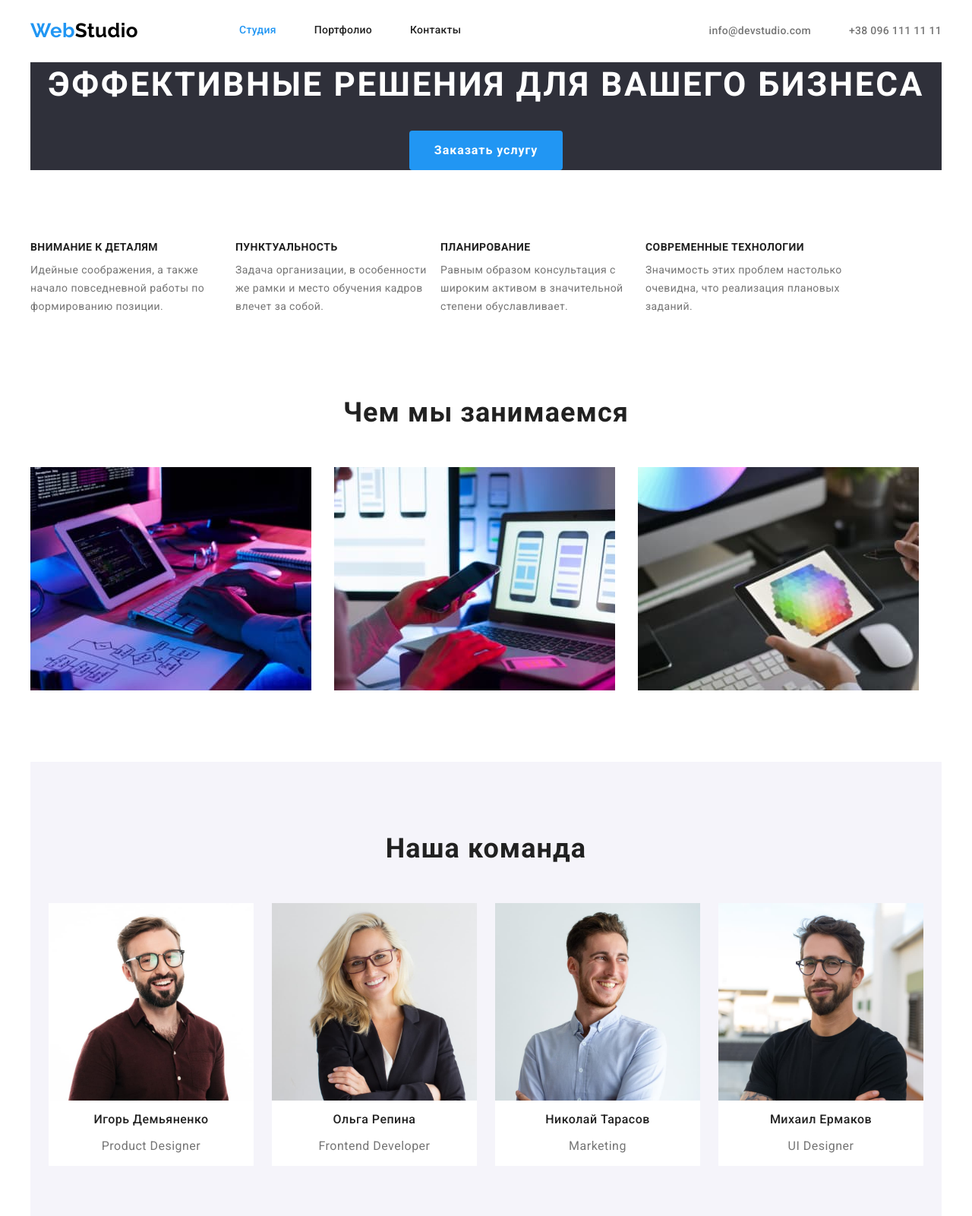
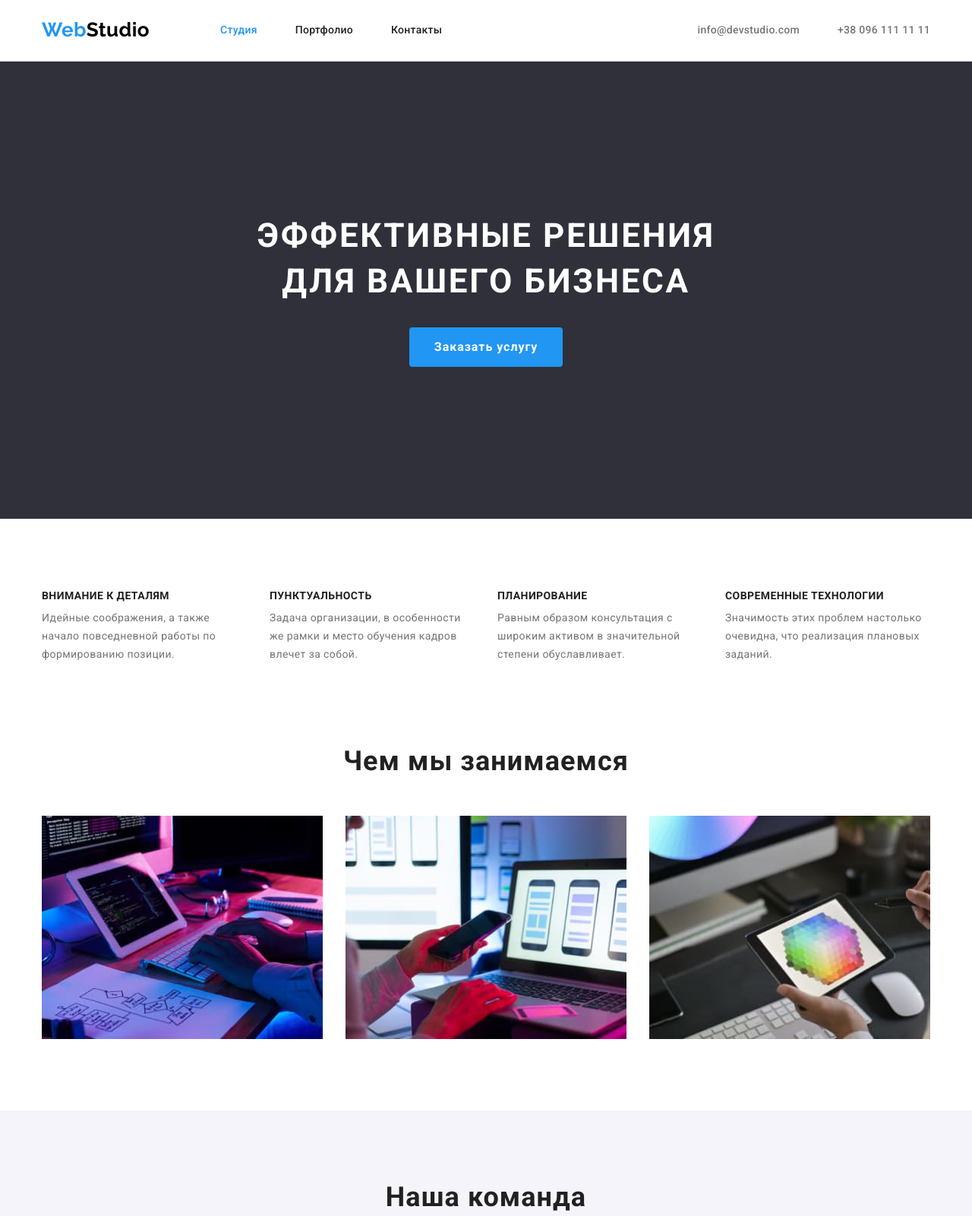
Before and after one commit to healer5/goit-markup-hw-03, a plain HTML site: page index.html in a window 1280 px wide. Shown: the top 1601 px of the page at 76% size. Drawn offline with nearby package versions, Linux system fonts and the light colour scheme.

Commit message:
change files

```diff
--- a/css/styles.css
+++ b/css/styles.css
@@ -27,30 +27,58 @@ img{
 
 ul{
     list-style: none;
+    margin: 0;
+    padding: 0;
 }
 
-header{
-    border-bottom-width:1px;
-    border-bottom-style: solid;
-    border-bottom-color: #ECECEC;
+.visually-hidden {
+    position: absolute;
+    width: 1px;
+    height: 1px;
+    margin: -1px;
+    border: 0;
+    padding: 0;
+    white-space: nowrap;
+    clip-path: inset(100%);
+    clip: rect(0 0 0 0);
+    overflow: hidden;
 }
-/* Утилита */
-.list{
-    padding:0;
-    margin:0;
-}
+
+/* Основной контейнер */
 .container{
-    width: 1230px;
+    width: 1200px;
     padding-left: 15px;
     padding-right: 15px;
     margin-left: auto;
     margin-right: auto;
+}
 
+/* Section */
+.section-title{
+    margin-top:0;
+    margin-bottom:50px;
+    color: var(--primary-text-color);
+
+    font-weight: 700;
+    font-size: 36px;
+    line-height: 1.16;
+    text-align: center;
+    letter-spacing: 0.03em;
+}
+/* Header */
+header{
+    border-bottom:1px solid #ECECEC;
+        align-items: center;
+        margin-top: 0;
+    }
+.main-menu{
+    display: flex;
 }
 /* Logo */
 .logo{
+    display: block;
     margin-right: 93px;
-    padding: 25px 0;
+    padding: 24px 0 25px 0;
     color: var(--accent-color);
     font-family: Raleway, normal;
     font-size: 26px;
@@ -75,15 +103,16 @@ nav{
 
 .site-nav{
     display: flex;
+    margin:0;
 }
 
-.site-nav .item:not(:last-child){
-    margin-right: 50px;
+.site-nav .item + .item {
+	margin-left: 50px;
 }
 
 .site-nav .list{
     display: block;
-
+    padding:32px 0;
     color: var(--primary-text-color);
     font-weight: 500;
     font-size: 14px;
@@ -100,8 +129,8 @@ nav{
     margin-left: auto;
 }
 
-.contact-nav .item + .item{
-    margin-left: 50px;
+.contact-nav .item:not(:last-child){
+    margin-right: 50px;
 }
 .site-nav .list.current,
 .contact-nav .list.current{
@@ -114,6 +143,9 @@ nav{
 }
 
 .contact-nav .list{
+    /* display: block; */
+    display: flex;
+    padding: 32px 0;
     color: var(--secondary-text-color);
     font-weight: 500;
     font-size: 14px;
@@ -123,12 +155,17 @@ nav{
 
 /* Hero */
 .hero{
+        padding: 200px 0;
+        text-align: center;
+
     background-color: var(--secondary-bg-color);
+    letter-spacing: 0.06em;
 }
 
 .hero-title {
     padding:0;
-    margin:0;
+    margin: 0 auto 30px auto;
+    width: 696px;
     color: var(--primary-bg-color);
     font-weight: 900;
     font-size: 44px;
@@ -168,45 +205,22 @@ nav{
     background-color:#188CE8;
 }
 
-/* Section */
-.section-title{
-    margin-top:0;
-    margin-bottom:50px;
-    color: var(--primary-text-color);
-
-    font-weight: 700;
-    font-size: 36px;
-    line-height: 1.16;
-    text-align: center;
-    letter-spacing: 0.03em;
-}
-
 /* Feature */
-.visually-hidden {
-    position: absolute;
-    width: 1px;
-    height: 1px;
-    margin: -1px;
-    border: 0;
-    padding: 0;
-    white-space: nowrap;
-    clip-path: inset(100%);
-    clip: rect(0 0 0 0);
-    overflow: hidden;
-  }
-
 .feature{
-    padding:94px 0;
+    padding: 94px 0;
 }
 .feature-list{
     display: flex;
-    flex-wrap: wrap;
     margin: 0;
     padding:0;
 }
 
 .feature-list .item{
     width: 270px;
+
+}
+.feature-list .item+ .item {
+margin-left: 30px;
 }
 
 .feature-list .title{
@@ -231,9 +245,10 @@ nav{
 }
 
 /* Чем занимашся */
+.profession{
+    padding-bottom: 94px;;
+}
 .profession ul{
-    margin: 0;
-    padding:0 0 94px 0;
     display:flex;
     flex-wrap: wrap;
 }
@@ -243,27 +258,40 @@ nav{
 }
 /* Our team */
 .team{
-    padding:94px 0;
-    background: #F5F4FA;
+    padding: 94px 0;
+    background-color: #F5F4FA;
 }
+        .team .container {
+            flex-direction: column;
+        }
 
 .team ul{
     display:flex;
-    flex-wrap: wrap;
-    margin: 0;
-    padding: 0;
-    justify-content: space-evenly;
+    /* flex-wrap: wrap;
+    justify-content: space-evenly; */
 }
 
 .team-card{
     background: var(--primary-bg-color);
     width: 270px;
+        overflow: hidden;
+
 }
-/* .team-list .team-card:not(:last-child){
+.team-list .team-card:not(:last-child){
     margin-right: 30px;
-} */
+}
+
+.team-container{
+    padding: 30px 0;
+}
+.team-card{
+    box-shadow: 0px 1px 3px rgba(0, 0, 0, 0.12), 0px 1px 1px rgba(0, 0, 0, 0.14), 0px 2px 1px rgba(0, 0, 0, 0.2);
+    border-radius: 0px 0px 4px 4px;
+}
 
 .team-card h3{
+    padding: 0;
+    margin: 0  0 10px 0;
     font-weight: 500;
     font-size: 16px;
     line-height: 1.18;
@@ -273,6 +301,8 @@ nav{
 }
 
 .team-card p{
+    margin: 0;
+    padding: 0;
     font-size: 16px;
     line-height: 1.18;
     text-align: center;
@@ -307,10 +337,6 @@ footer{
     line-height: 1.19;
     font-weight: 700;
 }
-footer ul{
-    margin: 0;
-    padding: 0;
-}
 footer .list{
     color:rgba(255, 255, 255, 0.6);
     font-size: 14px;
@@ -329,14 +355,12 @@ address {
 /* Portfolio */
 /* Filtres */
 .filtres{
-    margin-top:94px;
-    margin-bottom: 50px;
+    padding-top: 94px
 }
 .filtres ul{
     display: flex;
-    margin: 0;
-    padding:0;
     justify-content: center;
+    margin: 0 auto 50px;
 }
 
 .filtres .item:not(:last-child){
@@ -344,6 +368,8 @@ address {
 }
 
 .filtres button{
+    padding: 6px 22px;
+    border-radius: 4px;
     font-weight: 500;
     font-size: 16px;
     line-height: 1.62;
@@ -351,6 +377,8 @@ address {
     letter-spacing: 0.03em;
     color: var(--primary-text-color);
     font-family: inherit;
+    border-style: none;
+    cursor: pointer;
 }
 
 .filtres button:hover,
@@ -360,6 +388,9 @@ address {
 }
 
 /* Portfolio card */
+.portfolio-block{
+    padding-bottom: 94px;
+}
 .portfolio-list{
     display: flex;
     flex-wrap: wrap;
@@ -368,6 +399,7 @@ address {
     background: var(--primary-bg-color);
     margin-right: 30px;
     margin-bottom: 30px;
+    outline: 1px solid #EEEEEE;
 }
 
 .portfolio-card:nth-child(3n){
@@ -377,8 +409,13 @@ address {
 .portfolio-card:nth-last-child(-n+3){
     margin-bottom: 0;
 }
+.portfolio-description{
+    padding: 20px 24px;
+}
 
 .portfolio-card h2{
+    margin: 0;
+    padding: 0;
     font-weight: 700;
     font-size: 16px;
     line-height: 2;
@@ -387,6 +424,7 @@ address {
 }
 
 .portfolio-card p{
+    margin: 4px 0 0 0;
     font-size: 16px;
     line-height: 1.87;
     letter-spacing: 0.03em;
--- a/index.html
+++ b/index.html
@@ -11,9 +11,9 @@
 </head>
 <body>
 
-    <div class="container">
     <!-- Шапка сайта -->
     <header class="main-nav">
+        <div class="container main-menu">
             <nav>
                 <a href="./index.html" class="logo">Web<span class="half-logo">Studio</span></a>
 
@@ -28,6 +28,7 @@
                 <li class="item"><a href="mailto:info@devstudio.com" class="list">info@devstudio.com</a></li>
                 <li class="item"><a href="tel:380961111111" class="list">+38 096 111 11 11</a></li>
             </ul>
+        </div>
     </header>
 
 
@@ -35,12 +36,15 @@
 
         <!-- Эффективные решения для вашего бизнеса -->
         <section class="hero">
+            <div class="container">
                 <h1 class="hero-title">Эффективные решения для вашего бизнеса</h1>
                 <button type="button" class="button hero-button">Заказать услугу</button>
+            </div>
         </section>
 
         <!-- Особенности -->
         <section class="section feature">
+            <div class="container">
                 <h2 class="section-title visually-hidden">Особенности</h2>
                 <ul class="feature-list">
                     <li class="item">
@@ -60,42 +64,53 @@
                         <p class="paragraph">Значимость этих проблем настолько очевидна, что реализация плановых заданий.</p>
                     </li>
                 </ul>
+            </div>
         </section>
 
         <!-- Чем мы занимаемся -->
         <section class="section profession">
+            <div class="container">
                 <h2 class="section-title">Чем мы занимаемся</h2>
                 <ul class="profession-list">
                     <li class="item"><img src="./images/what_are_we_doing_1.jpg" alt="Создания алгоритмов решения проблем" width="370"></li>
                     <li class="item"><img src="./images/what_are_we_doing_2.jpg" alt="Создания адаптивных сайтов" width="370"></li>
                     <li class="item"><img src="./images/what_are_we_doing_3.jpg" alt="Дизайн сайтов" width="370"></li>
                 </ul>
+            </div>
         </section>
 
         <!-- Наша команда -->
-        <section class="section">
-            <div class="team">
+        <section class="section team">
+            <div class="container">
                 <h2 class="section-title">Наша команда</h2>
                 <ul class="team-list">
                     <li class="team-card">
                         <img src="./images/our_team_1.jpg" alt="Игорь Демьяненко" width="270">
+                        <div class="team-container">
                             <h3>Игорь Демьяненко</h3>
                             <p>Product Designer</p>
+                        </div>
                     </li>
                     <li class="team-card">
                         <img src="./images/our_team_2.jpg" alt="Ольга Репина" width="270">
+                        <div class="team-container">
                             <h3>Ольга Репина</h3>
                             <p>Frontend Developer</p>
+                        </div>
                     </li>
                     <li class="team-card">
                         <img src="./images/our_team_3.jpg" alt="Николай Тарасов" width="270">
+                        <div class="team-container">
                             <h3>Николай Тарасов</h3>
                             <p>Marketing</p>
+                        </div>
                     </li>
                     <li class="team-card">
                         <img src="./images/our_team_4.jpg" alt="Михаил Ермаков" width="270">
+                        <div class="team-container">
                             <h3>Михаил Ермаков</h3>
                             <p>UI Designer</p>
+                    </div>
                     </li>
                 </ul>
             </div>
@@ -104,6 +119,7 @@
 
     <!-- Подвал сайту -->
     <footer>
+        <div class="container">
             <div class="footer-icon">
                 <a href="" class="logo-footer">Web<span class="half-logo-footer">Studio</span></a><br>
             </div>
@@ -117,7 +133,7 @@
                     </ul>
                 </address>
             </div>
+        </div>
     </footer>
-</div>
 </body>
 </html>
```
Also changed, not shown: portfolio.html (+24 -3 lines). Lines whose indentation alone changed are shown as unchanged.
